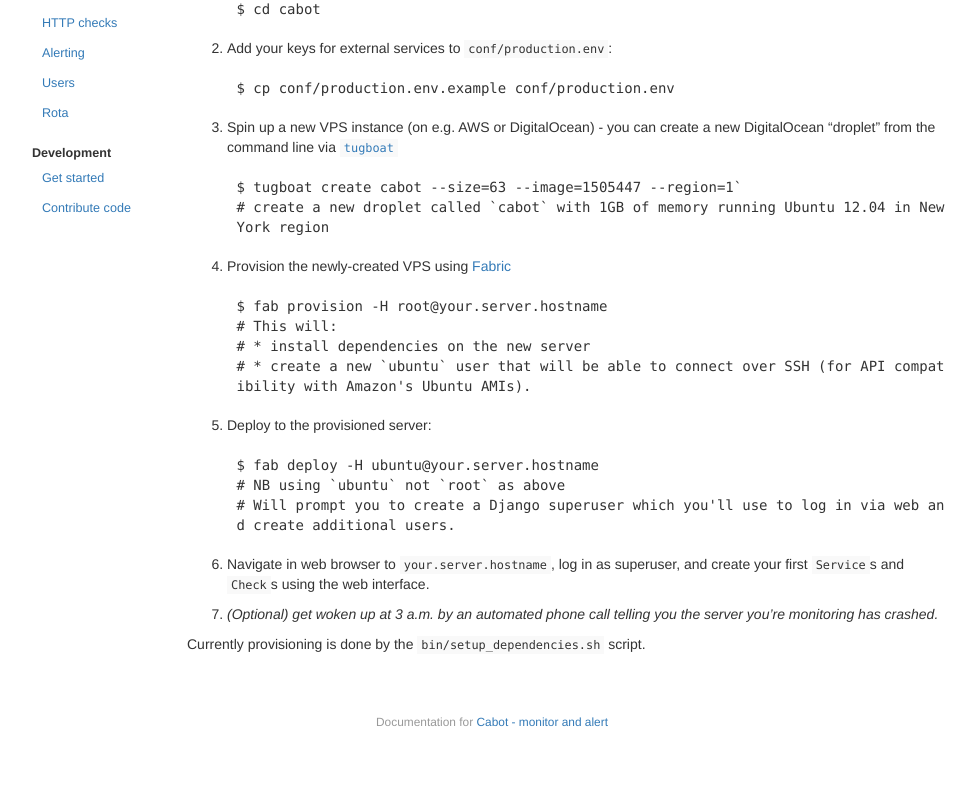
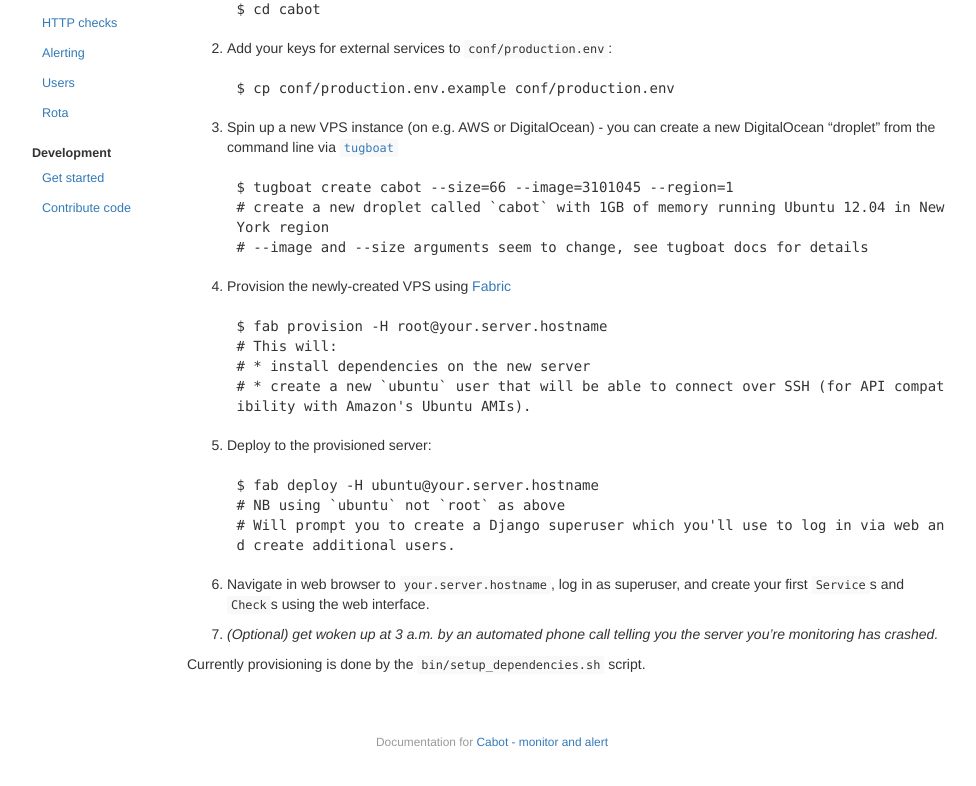
Before and after one commit to arachnys/cabot, a Jekyll site: the page built from _posts/2014-01-08-quickstart.md, in a window 1280 px wide and 1132 px high. Shown: the part 331-1117 px from the top of the window, without its empty margins (148-1124 px from the left). Built offline with Jekyll 4.4.1, drawn with Linux system fonts in a browser that asks for light colours; nearby versions of some CDN libraries; Markdown is read by kramdown in place of the engine named in the settings.

Commit message:
Update tugboat ids

```diff
--- a/_posts/2014-01-08-quickstart.md
+++ b/_posts/2014-01-08-quickstart.md
@@ -22,8 +22,9 @@
 
 3.  Spin up a new VPS instance (on e.g. AWS or DigitalOcean) - you can create a new DigitalOcean "droplet" from the command line via [`tugboat`](https://github.com/pearkes/tugboat)
 
-        $ tugboat create cabot --size=63 --image=1505447 --region=1`
+        $ tugboat create cabot --size=66 --image=3101045 --region=1
         # create a new droplet called `cabot` with 1GB of memory running Ubuntu 12.04 in New York region
+        # --image and --size arguments seem to change, see tugboat docs for details
 
 4.  Provision the newly-created VPS using [Fabric](http://docs.fabfile.org/)
 
```
